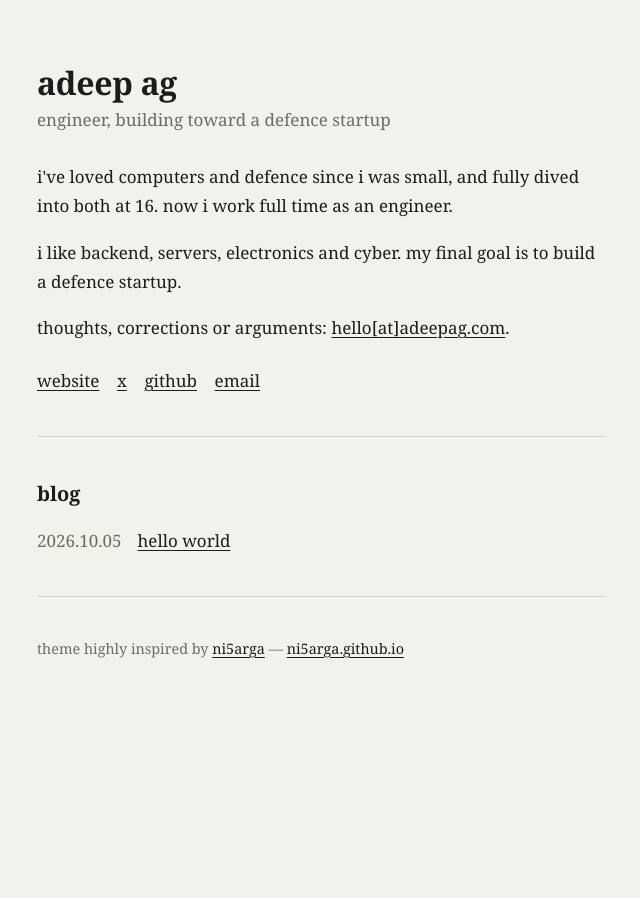
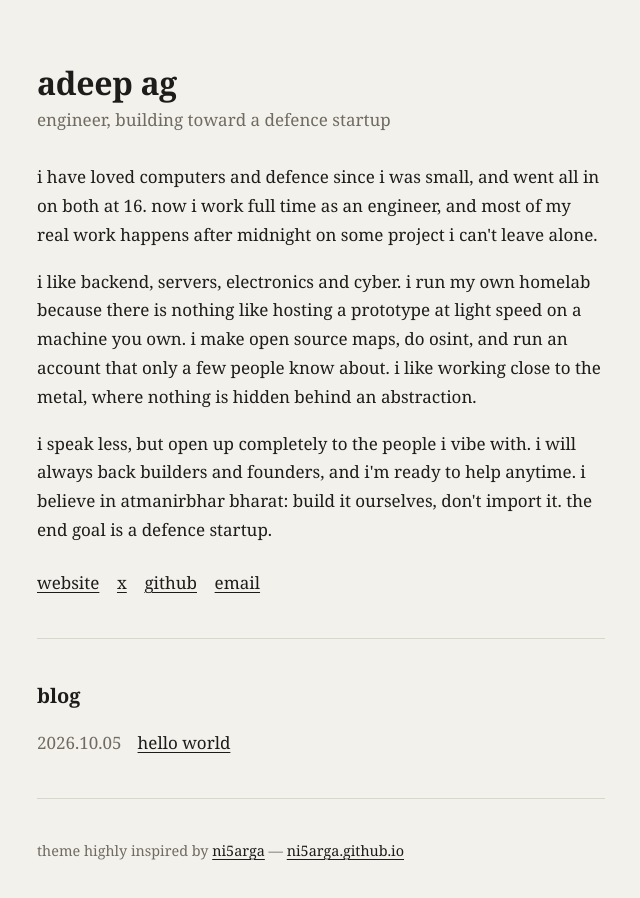
Before and after one commit to ADEEP13/blog-adeepag, a plain HTML site: page index.html in a window 1280 px wide. Shown: the whole page, without its empty margins (319-959 px from the left). Before the commit the page ends 800 px from the top, so only its background shows below. Drawn offline with Linux system fonts and the light colour scheme.

Commit message:
Update index.html

```diff
--- a/index.html
+++ b/index.html
@@ -20,9 +20,12 @@
   <h1><a href="/">adeep ag</a></h1>
   <p class="byline">engineer, building toward a defence startup</p>
 
-  <p>i've loved computers and defence since i was small, and fully dived into both at 16. now i work full time as an engineer.</p>
-  <p>i like backend, servers, electronics and cyber. my final goal is to build a defence startup.</p>
-  <p>thoughts, corrections or arguments: <a href="mailto:hello@adeepag.com">hello[at]adeepag.com</a>.</p>
+ <p>i have loved computers and defence since i was small, and went all in on both at 16. now i work full time as an engineer, and most of my real work happens after midnight on some project i can't leave alone.</p>
+
+<p>i like backend, servers, electronics and cyber. i run my own homelab because there is nothing like hosting a prototype at light speed on a machine you own. i make open source maps, do osint, and run an account that only a few people know about. i like working close to the metal, where nothing is hidden behind an abstraction.</p>
+
+<p>i speak less, but open up completely to the people i vibe with. i will always back builders and founders, and i'm ready to help anytime. i believe in atmanirbhar bharat: build it ourselves, don't import it. the end goal is a defence startup.</p>
+
 
   <nav class="links" aria-label="links">
     <a href="https://adeepag.com">website</a>
```
